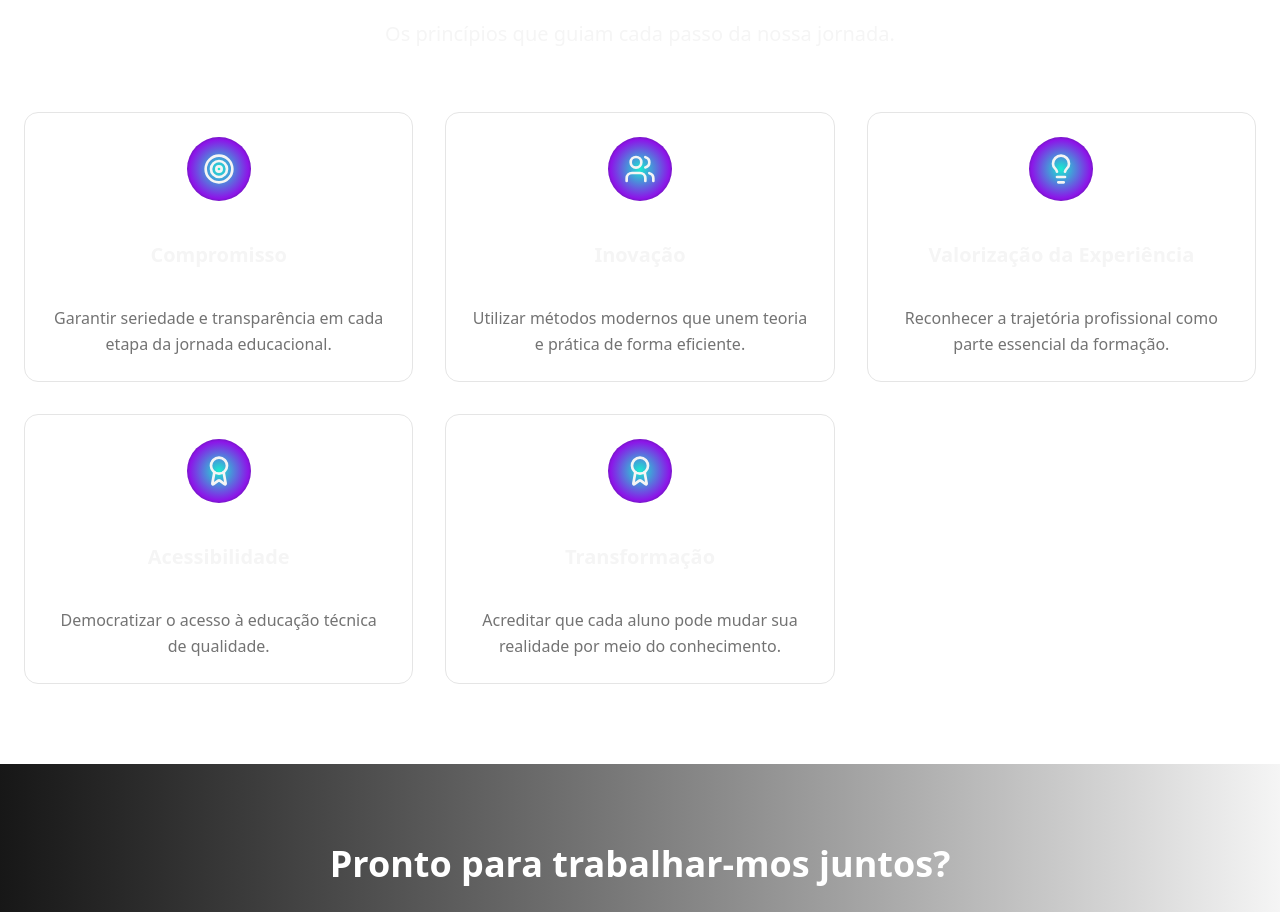
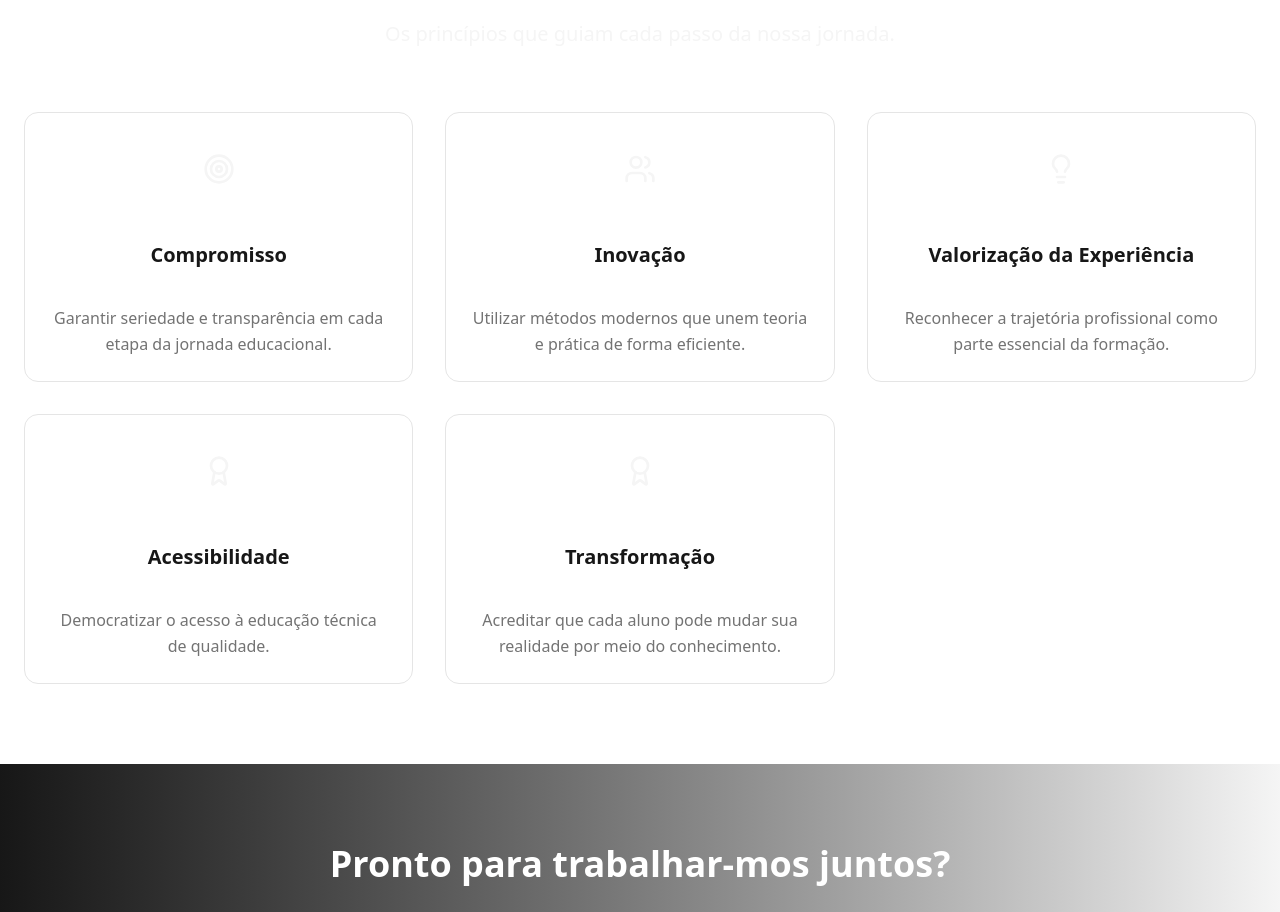
Before and after one commit to IsraelMends/Tecnico-Global, a Next.js app: page /about in a window 1280 px wide. Shown: the part 2080-2992 px from the top of the page. Built offline with nearby package versions, Linux system fonts and the light colour scheme.

Commit message:
style(value-card): update background colors and text styles for improved visual consistency

```diff
--- a/src/components/value-card/index.tsx
+++ b/src/components/value-card/index.tsx
@@ -10,10 +10,10 @@ interface ValueCardProps {
 export function ValueCard({ icon: Icon, title, description }: ValueCardProps) {
   return (
     <Card className="p-6 text-center shadow-card hover:shadow-elegant transition-all duration-300 group hover:-translate-y-2 animate-slide-up">
-      <div className="w-16 h-16 bg-gradient-primary rounded-full flex items-center justify-center mx-auto mb-4 group-hover:scale-110 transition-transform duration-300">
+      <div className="w-16 h-16 bg-[var(--blue-detail)] group-hover:bg-[var(--purple-soft)] rounded-full flex items-center justify-center mx-auto mb-4 group-hover:scale-110 transition-transform duration-300">
         <Icon className="w-8 h-8 text-accent" />
       </div>
-      <h3 className="text-xl font-semibold mb-3 text-accent">{title}</h3>
+      <h3 className="text-xl font-semibold mb-3 text-[var(--primary)]">{title}</h3>
       <p className="text-muted-foreground leading-relaxed">{description}</p>
     </Card>
   );
```
